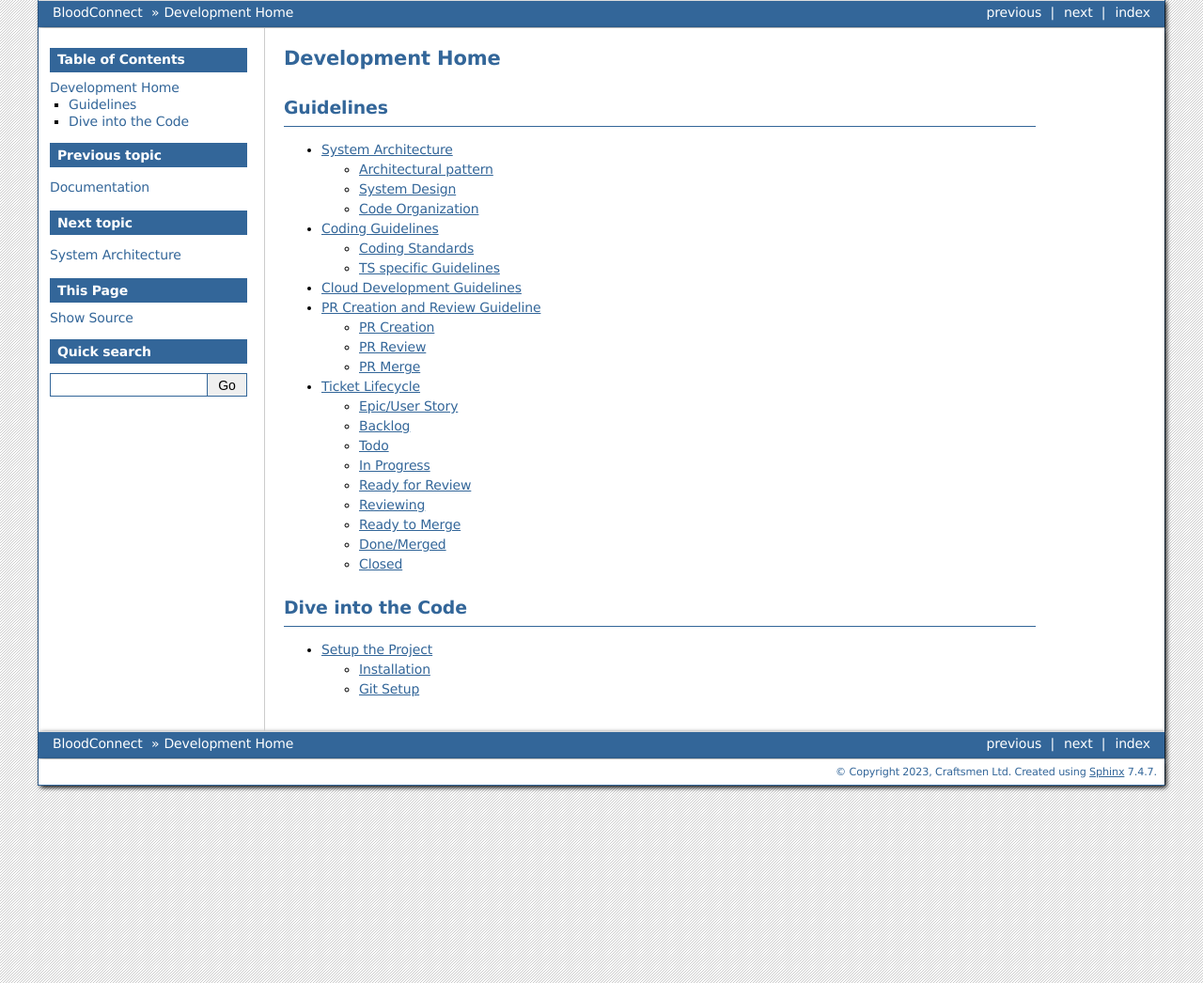
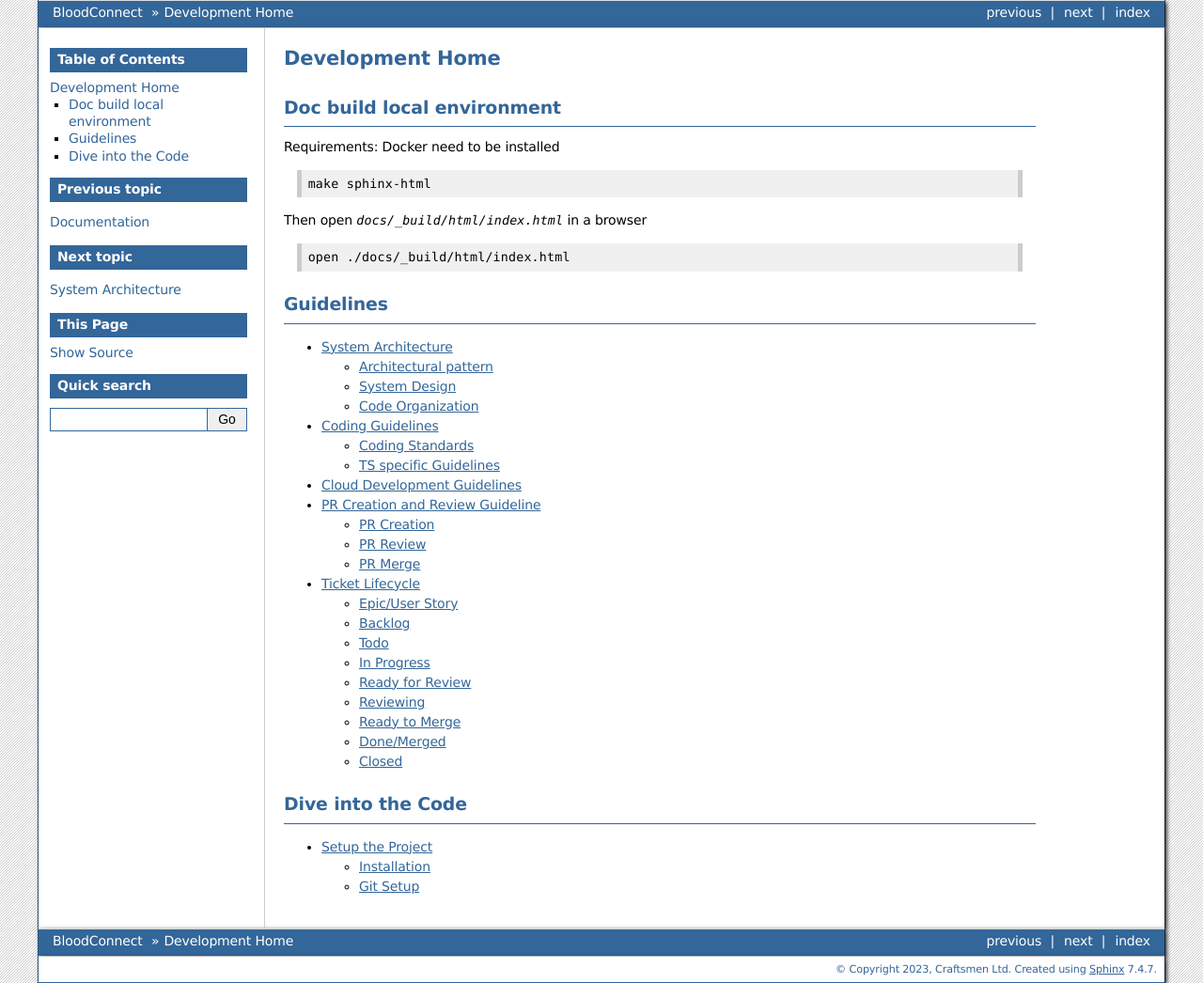
Before and after one commit to CraftsmenLtd/BloodConnect, a Sphinx documentation site: the page built from docs/development/index.rst, in a window 1280 px wide. Shown: the whole page at 94% size. Built offline with Sphinx 7.4.7, drawn with Linux system fonts in a browser that asks for light colours.

Commit message:
I-#40 doc build instruction move to development home

```diff
--- a/docs/development/index.rst
+++ b/docs/development/index.rst
@@ -1,6 +1,21 @@
 ================
 Development Home
 ================
+
+Doc build local environment
+~~~~~~~~~~~~~~~~~~~~~~~~~~~~
+Requirements: Docker need to be installed
+
+.. code-block:: bash
+
+   make sphinx-html
+
+Then open `docs/_build/html/index.html` in a browser
+
+.. code-block:: bash
+
+   open ./docs/_build/html/index.html
+
 
 Guidelines
 ~~~~~~~~~~
```
Also changed, not shown: README.md (+0 -10 lines).
